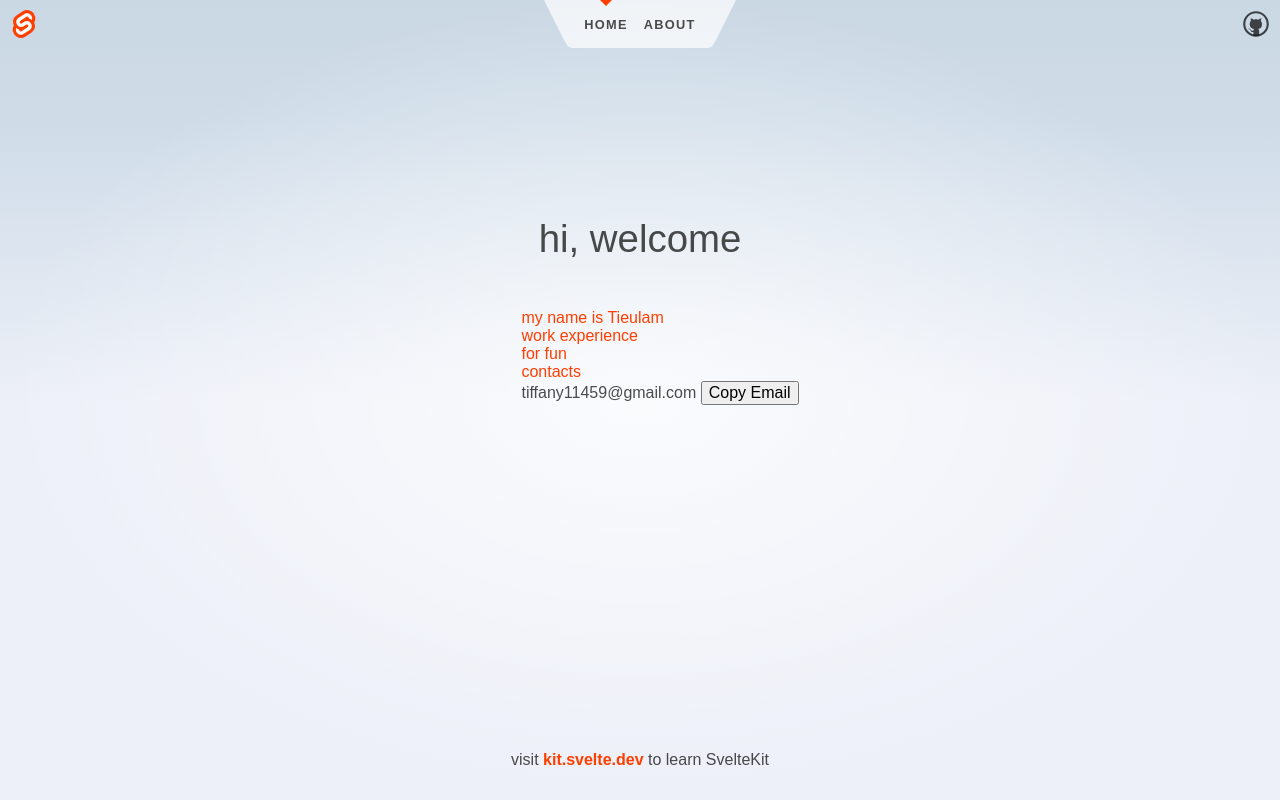
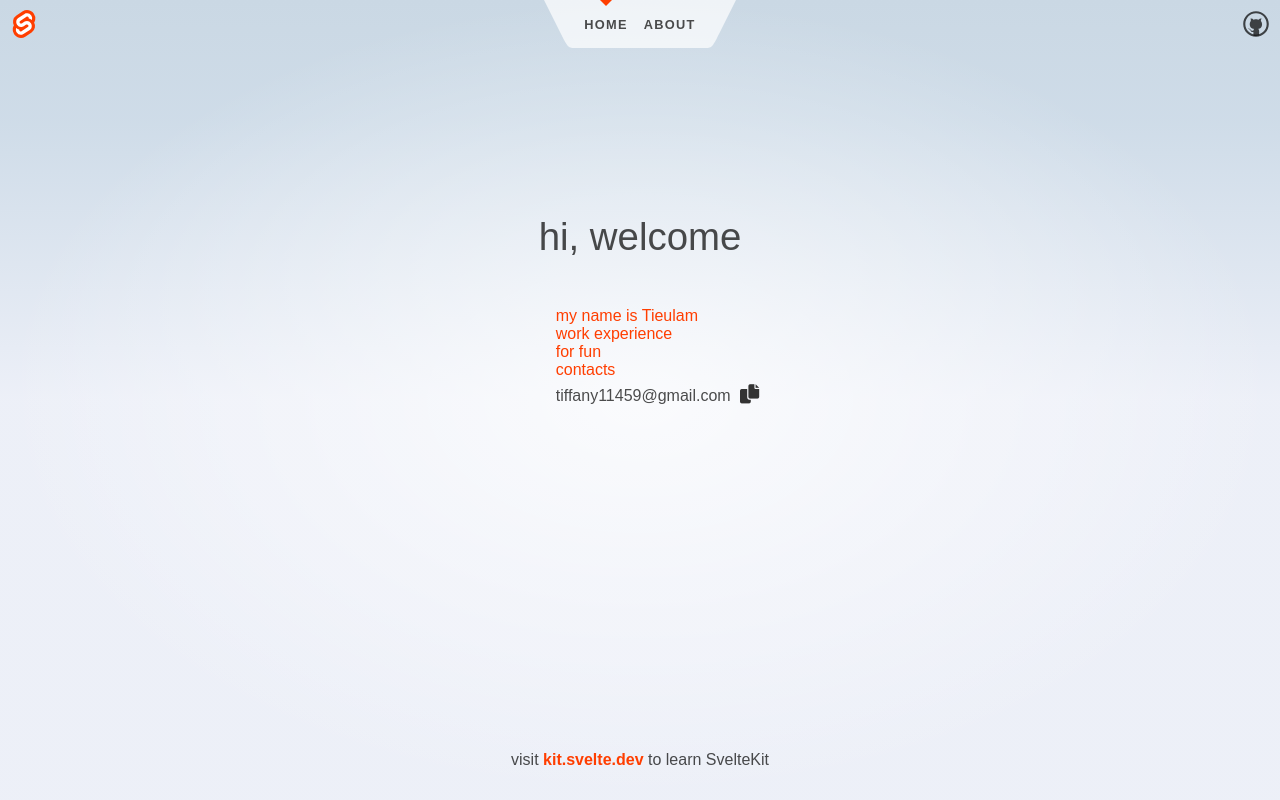
Before and after one commit to tt954/tthai, a SvelteKit app: page / in a window 1280 px wide. Both pictures are taken after a click on the link "contacts". Built offline with nearby package versions, Linux system fonts and the light colour scheme.

Commit message:
feat: use copy icon

```diff
--- a/src/app.html
+++ b/src/app.html
@@ -3,6 +3,10 @@
 	<head>
 		<meta charset="utf-8" />
 		<link rel="icon" href="%sveltekit.assets%/favicon.png" />
+		<link
+			href="https://cdnjs.cloudflare.com/ajax/libs/font-awesome/6.0.0-beta3/css/all.min.css"
+			rel="stylesheet"
+		/>
 		<meta name="viewport" content="width=device-width, initial-scale=1" />
 		%sveltekit.head%
 	</head>
--- a/src/routes/+page.svelte
+++ b/src/routes/+page.svelte
@@ -46,7 +46,13 @@
 			{#if isExpanded}
 				<li>
 					<span>{email}</span>
-					<button on:click={copyEmail}>{isCopied ? "Copied!" : "Copy Email"}</button>
+					<button on:click={copyEmail} title="Copy Email">
+						{#if isCopied}
+							<i class="fas fa-check"></i> <!-- checkmark icon -->
+						{:else}
+							<i class="fas fa-copy"></i> <!-- copy icon -->
+						{/if}
+					</button>
 				</li>
 			{/if}
 		</ul>
@@ -65,4 +71,18 @@
 	.menu ul {
 		list-style-type: none;
 	}
+
+	button {
+		padding: 5px;
+		cursor: pointer;
+		background: none;
+		border: none;
+	}
+	button:focus {
+		outline: none;
+	}
+	i {
+		font-size: 1.2rem;
+		color: #333;
+	}
 </style>
```
